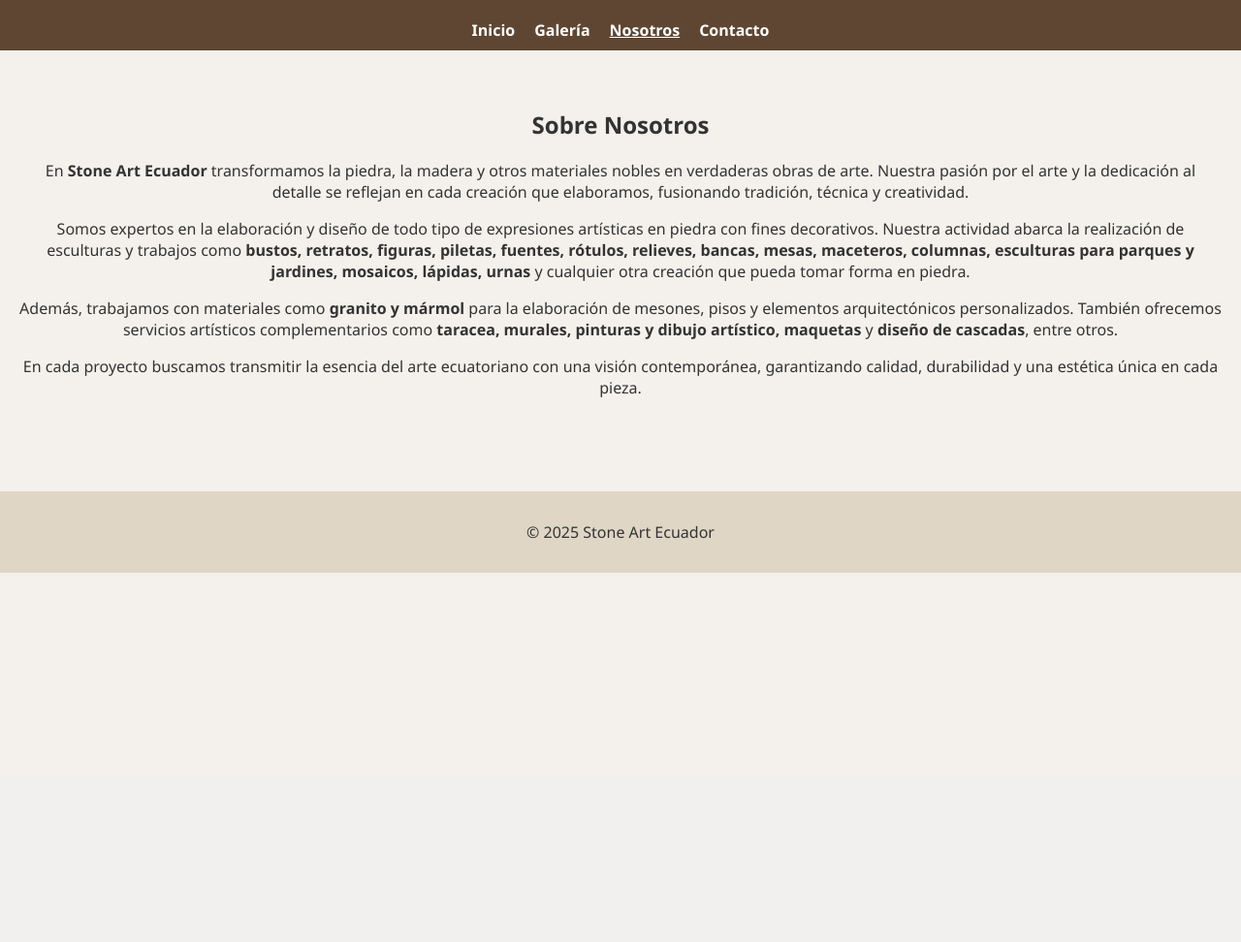
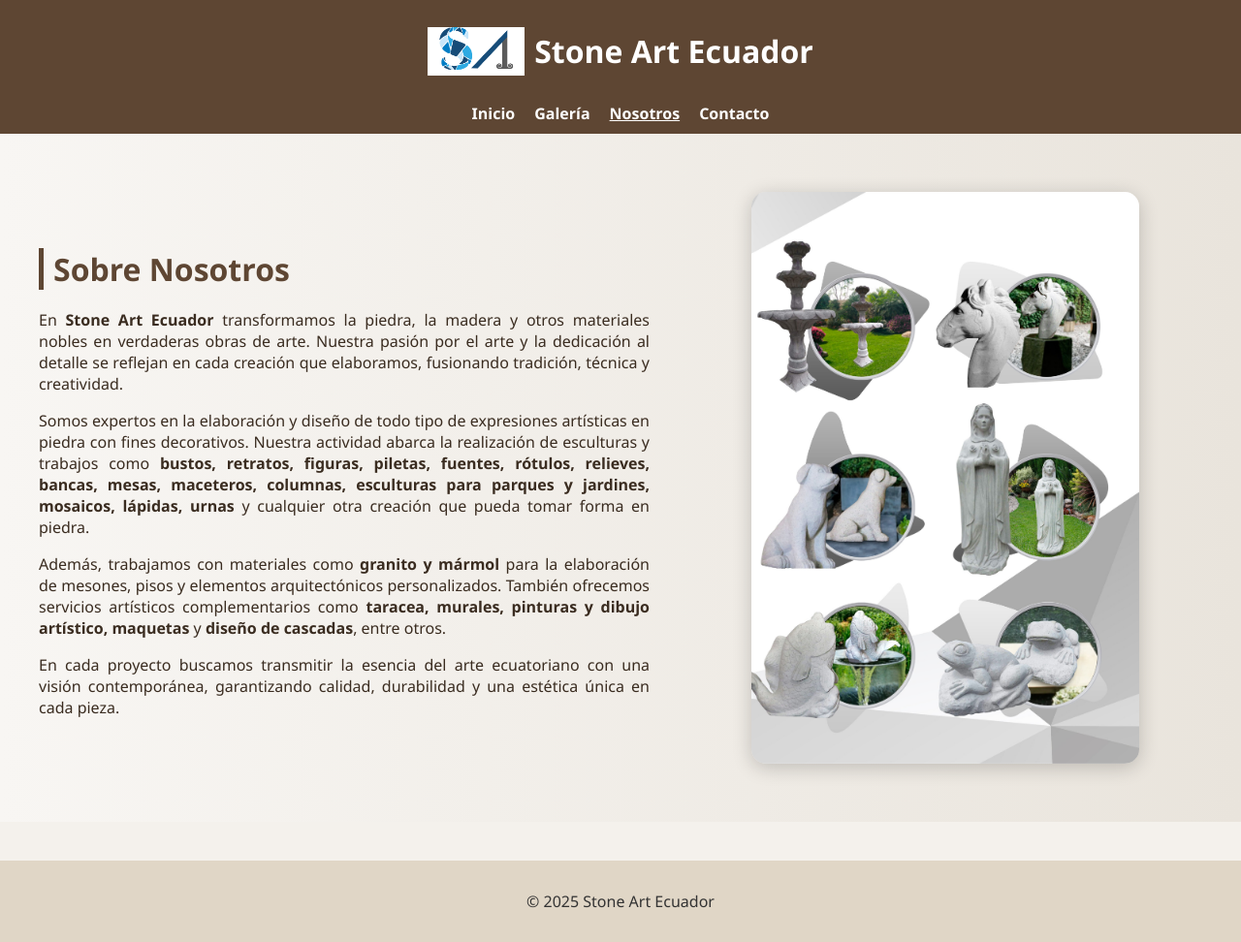
Before and after one commit to deldiego9/stone_art_ecuador, a Flask app: page /nosotros in a window 1280 px wide. Shown: the whole page at 97% size. Before the commit the page ends 591 px from the top, so only its background shows below. Run offline with Flask 3, Linux system fonts and the light colour scheme.

Commit message:
Corrección header centrado y restauración de texto de Nosotros

```diff
--- a/templates/nosotros.html
+++ b/templates/nosotros.html
@@ -4,9 +4,66 @@
     <meta charset="UTF-8">
     <title>Nosotros - Stone Art Ecuador</title>
     <link rel="stylesheet" href="{{ url_for('static', filename='css/style.css') }}">
+    <style>
+        /* --- Estilos adicionales exclusivos para la página Nosotros --- */
+        .nosotros-contenido {
+            display: flex;
+            align-items: center;
+            justify-content: center;
+            gap: 40px;
+            padding: 60px 40px;
+            background: linear-gradient(to right, #f8f6f3, #e9e4dc);
+            flex-wrap: wrap;
+        }
+
+        .nosotros-texto {
+            flex: 1 1 500px;
+            max-width: 700px;
+            text-align: justify;
+            color: #3a2c20;
+        }
+
+        .nosotros-texto h2 {
+            text-align: left;
+            color: #5e4633;
+            margin-bottom: 20px;
+            font-size: 2em;
+            border-left: 5px solid #5e4633;
+            padding-left: 10px;
+        }
+
+        .nosotros-imagen {
+            flex: 1 1 400px;
+            display: flex;
+            justify-content: center;
+        }
+
+        .nosotros-imagen img {
+            width: 100%;
+            max-width: 400px;
+            border-radius: 15px;
+            box-shadow: 0 4px 20px rgba(0,0,0,0.2);
+        }
+
+        @media (max-width: 900px) {
+            .nosotros-contenido {
+                flex-direction: column;
+                text-align: center;
+            }
+
+            .nosotros-texto h2 {
+                text-align: center;
+                border: none;
+            }
+        }
+    </style>
 </head>
 <body>
     <header>
+        <div class="header-logo">
+            <img src="{{ url_for('static', filename='logo/logo.png') }}" alt="Stone Art Ecuador">
+            <h1>Stone Art Ecuador</h1>
+        </div>
         <nav>
             <a href="/">Inicio</a>
             <a href="/galeria">Galería</a>
@@ -15,18 +72,32 @@
         </nav>
     </header>
 
-    <section>
-        <h2>Sobre Nosotros</h2>
-        <p>En <strong>Stone Art Ecuador</strong> transformamos la piedra, la madera y otros materiales nobles en verdaderas obras de arte.
-        Nuestra pasión por el arte y la dedicación al detalle se reflejan en cada creación que elaboramos, fusionando tradición, técnica y creatividad.</p>
+    <section class="nosotros-contenido">
+        <div class="nosotros-texto">
+            <h2>Sobre Nosotros</h2>
+            <p>
+                En <strong>Stone Art Ecuador</strong> transformamos la piedra, la madera y otros materiales nobles en verdaderas obras de arte.
+                Nuestra pasión por el arte y la dedicación al detalle se reflejan en cada creación que elaboramos, fusionando tradición, técnica y creatividad.
+            </p>
 
-        <p>Somos expertos en la elaboración y diseño de todo tipo de expresiones artísticas en piedra con fines decorativos.
-        Nuestra actividad abarca la realización de esculturas y trabajos como <strong>bustos, retratos, figuras, piletas, fuentes, rótulos, relieves, bancas, mesas, maceteros, columnas, esculturas para parques y jardines, mosaicos, lápidas, urnas</strong> y cualquier otra creación que pueda tomar forma en piedra.</p>
+            <p>
+                Somos expertos en la elaboración y diseño de todo tipo de expresiones artísticas en piedra con fines decorativos.
+                Nuestra actividad abarca la realización de esculturas y trabajos como <strong>bustos, retratos, figuras, piletas, fuentes, rótulos, relieves, bancas, mesas, maceteros, columnas, esculturas para parques y jardines, mosaicos, lápidas, urnas</strong> y cualquier otra creación que pueda tomar forma en piedra.
+            </p>
 
-        <p>Además, trabajamos con materiales como <strong>granito y mármol</strong> para la elaboración de mesones, pisos y elementos arquitectónicos personalizados.
-        También ofrecemos servicios artísticos complementarios como <strong>taracea, murales, pinturas y dibujo artístico, maquetas</strong> y <strong>diseño de cascadas</strong>, entre otros.</p>
+            <p>
+                Además, trabajamos con materiales como <strong>granito y mármol</strong> para la elaboración de mesones, pisos y elementos arquitectónicos personalizados.
+                También ofrecemos servicios artísticos complementarios como <strong>taracea, murales, pinturas y dibujo artístico, maquetas</strong> y <strong>diseño de cascadas</strong>, entre otros.
+            </p>
 
-        <p>En cada proyecto buscamos transmitir la esencia del arte ecuatoriano con una visión contemporánea, garantizando calidad, durabilidad y una estética única en cada pieza.</p>
+            <p>
+                En cada proyecto buscamos transmitir la esencia del arte ecuatoriano con una visión contemporánea, garantizando calidad, durabilidad y una estética única en cada pieza.
+            </p>
+        </div>
+
+        <div class="nosotros-imagen">
+            <img src="{{ url_for('static', filename='images/nosotros/piedra_arte.jpg') }}" alt="Arte en piedra - Stone Art Ecuador">
+        </div>
     </section>
 
     <footer>
```
